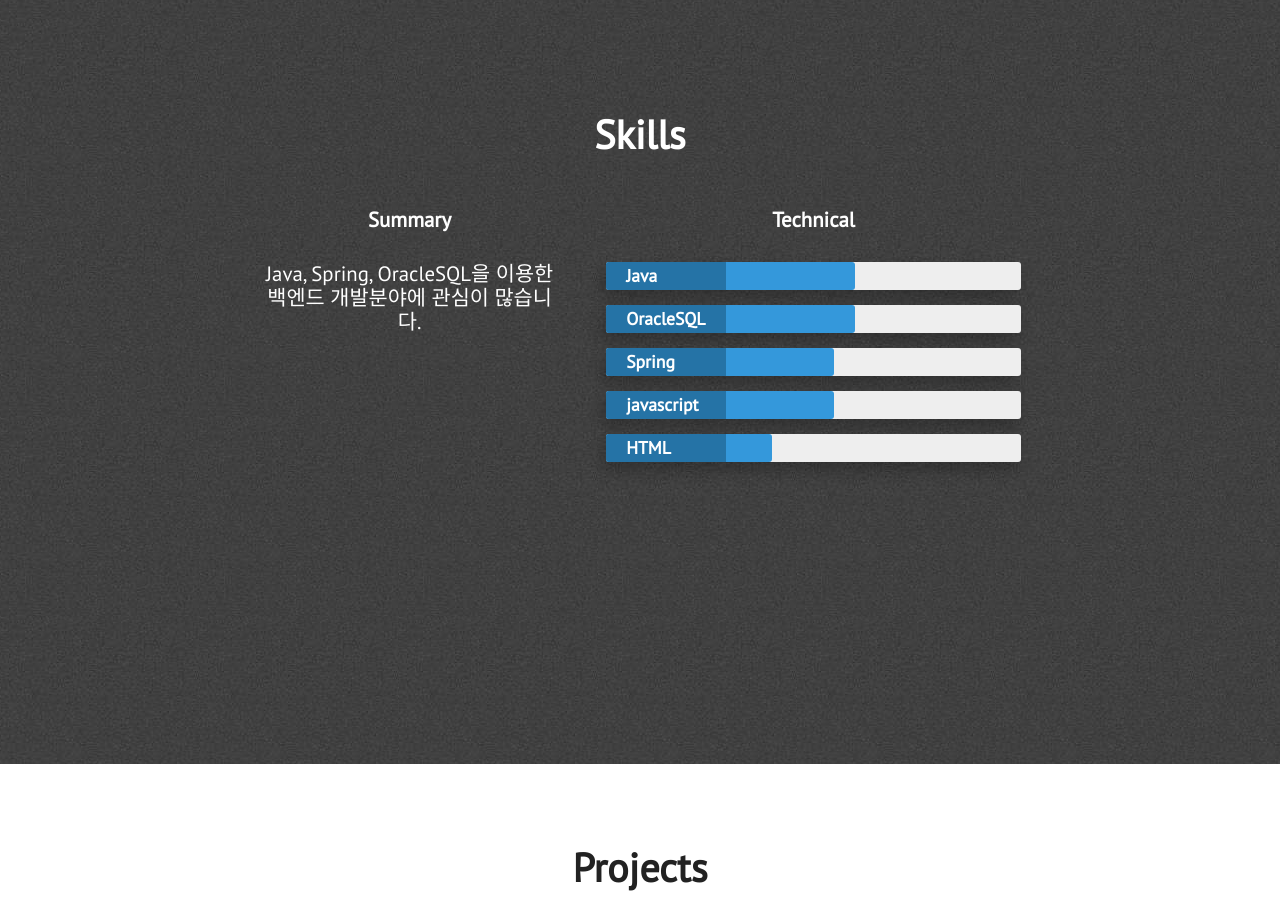
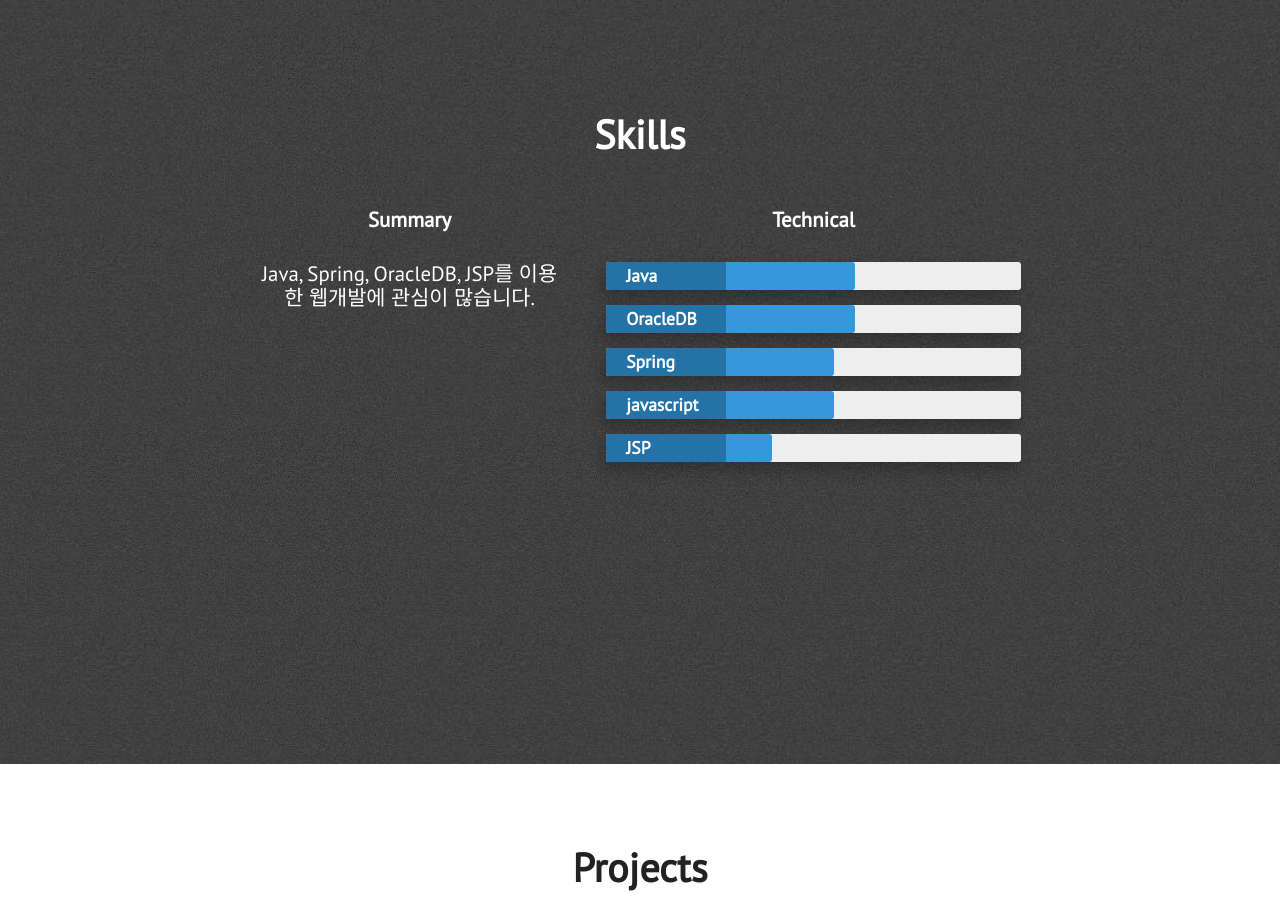
Before and after one commit to YoungGyu99/YoungGyu99.github.io, a Jekyll site: the page built from index.html, in a window 1280 px wide and 900 px high, scrolled down 2136 px. Built offline with Jekyll 4.4.1, drawn with Linux system fonts in a browser that asks for light colours; nearby versions of some CDN libraries.

Commit message:
Update skills.html

```diff
--- a/_includes/skills.html
+++ b/_includes/skills.html
@@ -7,7 +7,7 @@
                 <div class="what-i-do">
                     <h3 class="center-align skills-subsection">Summary</h3>
                     <p class="paragraph-text center-align">
-                         Java, Spring, OracleSQL을 이용한 백엔드 개발분야에 관심이 많습니다.
+                         Java, Spring, OracleDB, JSP를 이용한 웹개발에 관심이 많습니다.
                     </p>
                 </div>
                 <div class="technical-skills">
@@ -19,7 +19,7 @@
                         </div> <!-- End Skill Bar -->
 
                         <div class="skillbar clearfix " data-percent="60%">
-                            <div class="skillbar-title" style="background: #2980b9;"><span>OracleSQL</span></div>
+                            <div class="skillbar-title" style="background: #2980b9;"><span>OracleDB</span></div>
                             <div class="skillbar-bar" style="background: #3498db;"></div>
                         </div> <!-- End Skill Bar -->
 
@@ -33,7 +33,7 @@
                         </div> <!-- End Skill Bar -->
 
                         <div class="skillbar clearfix " data-percent="40%">
-                            <div class="skillbar-title" style="background: #2980b9;"><span>HTML</span></span></div>
+                            <div class="skillbar-title" style="background: #2980b9;"><span>JSP</span></span></div>
                             <div class="skillbar-bar" style="background: #3498db;"></div>
                         </div> <!-- End Skill Bar -->
 
```
